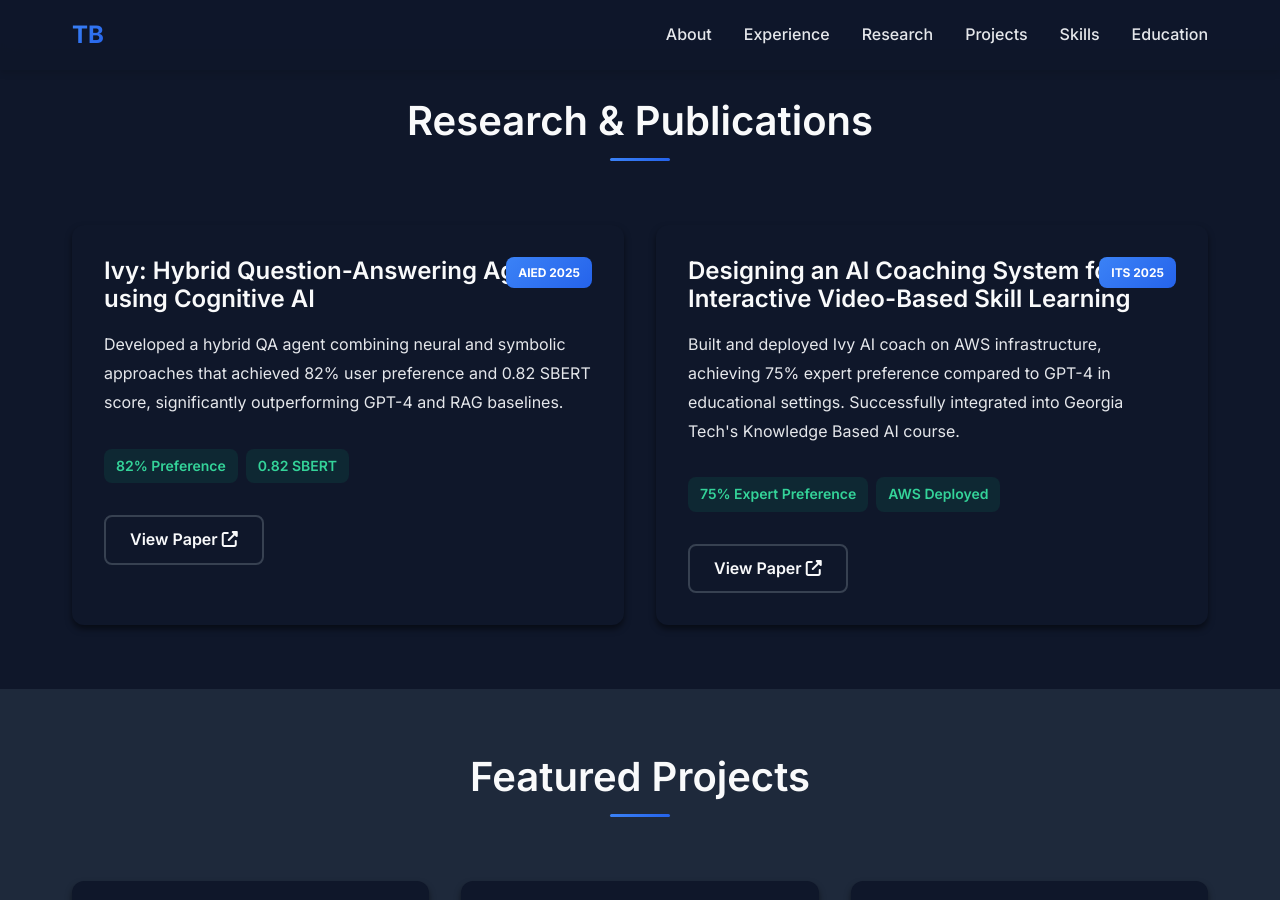
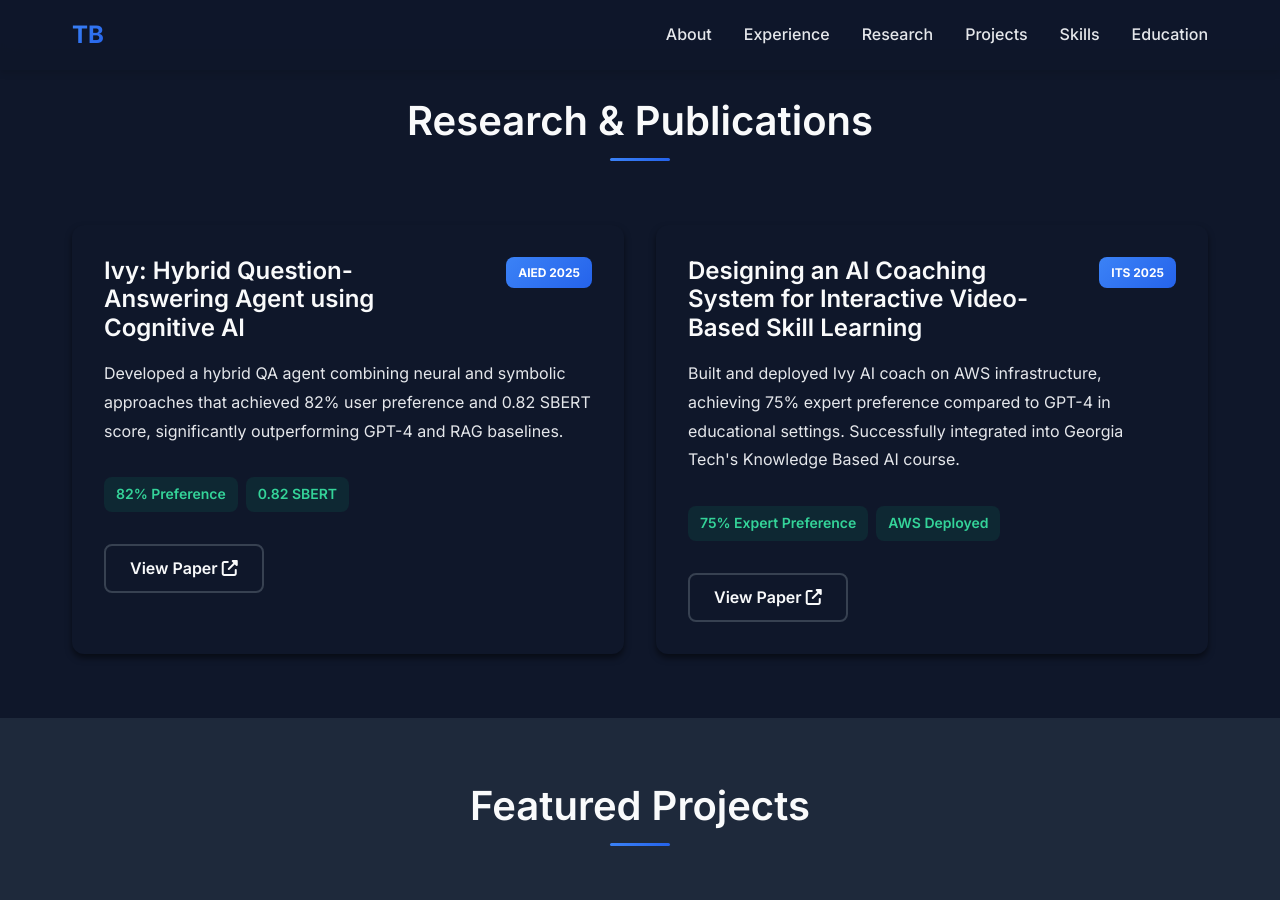
Before and after one commit to tim-bydlon/tim-bydlon.github.io, a Jekyll site: the page built from index.html, in a window 1280 px wide and 900 px high, scrolled down 2156 px. Built offline with Jekyll 4.4.1, drawn with Linux system fonts in a browser that asks for light colours.

Commit message:
fixing conference title bug in research section

```diff
--- a/assets/css/main.css
+++ b/assets/css/main.css
@@ -489,6 +489,10 @@ a:hover {
   text-transform: uppercase;
 }
 
+.publication-card h3 {
+  padding-right: 120px;
+}
+
 .publication-authors {
   color: var(--text-muted);
   font-size: 0.875rem;
```
